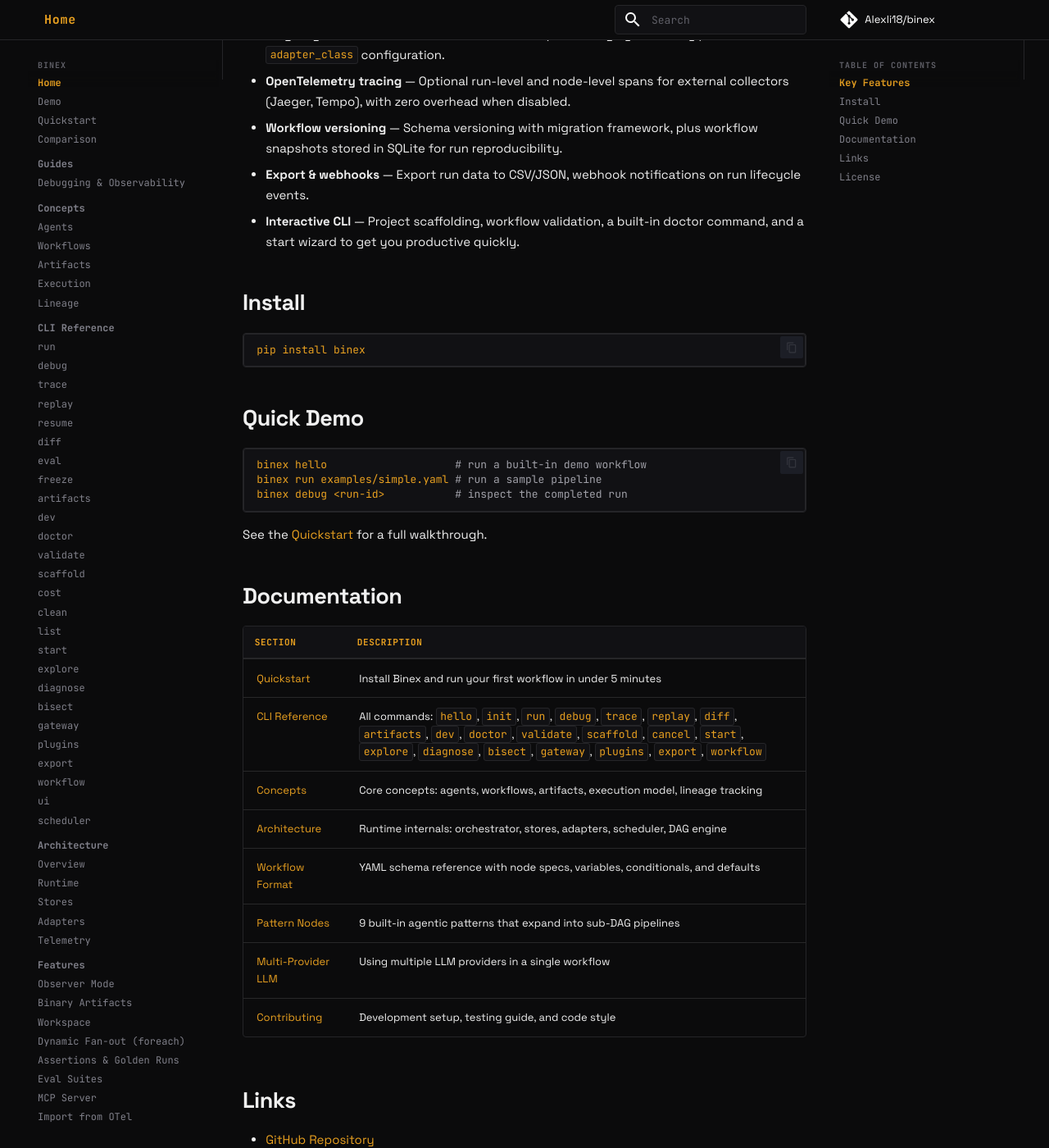
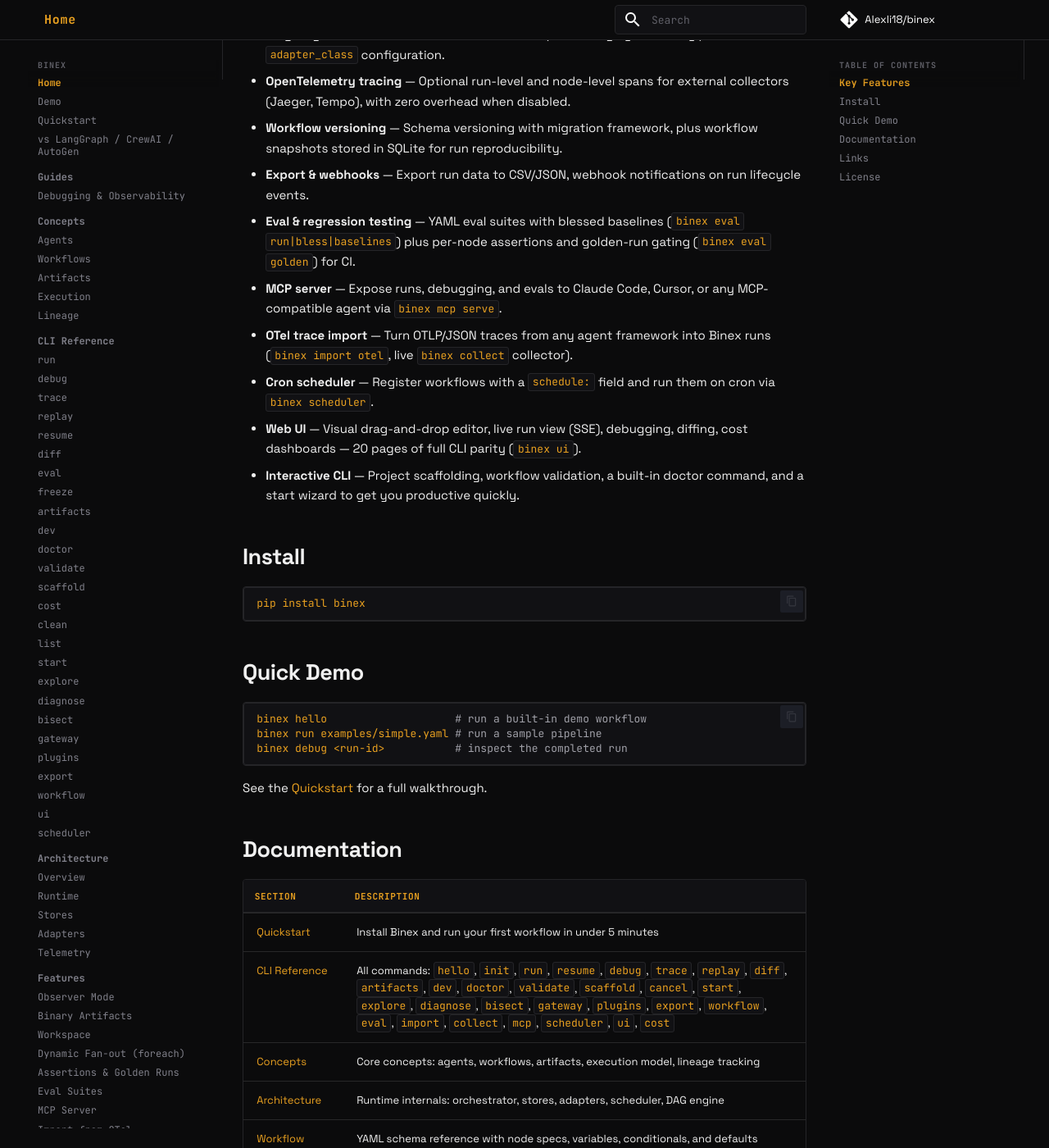
Before and after one commit to Alexli18/binex, an MkDocs documentation site: the page built from docs/index.md, in a window 1280 px wide and 1400 px high, scrolled down 1071 px. Shown: the whole window at 82% size. Built offline with MkDocs 1.6.1 and Material for MkDocs 9.7.7, drawn with Linux system fonts in a browser that asks for light colours; comment, search, counter and statistics services are not loaded.

Commit message:
docs: fresh-eyes pass — stale counts, nav clarity, missing features
- README: '19 Pages' -> 20 (EvalPage), Eval row in the pages table
- docs/index.md: six missing capabilities added to Key Features (eval,
  MCP server, OTel import, scheduler, Web UI) and CLI list completed
  (resume/eval/import/collect/mcp/scheduler/ui/cost)
- comparison.md vs comparisons.md: indistinguishable nav titles renamed
  ('vs LangGraph / CrewAI / AutoGen' vs 'vs LangSmith / Langfuse / n8n')
  + cross-links at the top of each
- pyproject.toml: declare mkdocs-glightbox (used by docs.yml and
  mkdocs.yml but undeclared — installed != declared)

mkdocs build --strict passes.

Co-Authored-By: Claude Fable 5 <noreply@anthropic.com>

```diff
--- a/docs/index.md
+++ b/docs/index.md
@@ -21,6 +21,11 @@ Binex orchestrates multi-agent workflows defined in YAML. It executes DAG-based
 - **OpenTelemetry tracing** — Optional run-level and node-level spans for external collectors (Jaeger, Tempo), with zero overhead when disabled.
 - **Workflow versioning** — Schema versioning with migration framework, plus workflow snapshots stored in SQLite for run reproducibility.
 - **Export & webhooks** — Export run data to CSV/JSON, webhook notifications on run lifecycle events.
+- **Eval & regression testing** — YAML eval suites with blessed baselines (`binex eval run|bless|baselines`) plus per-node assertions and golden-run gating (`binex eval golden`) for CI.
+- **MCP server** — Expose runs, debugging, and evals to Claude Code, Cursor, or any MCP-compatible agent via `binex mcp serve`.
+- **OTel trace import** — Turn OTLP/JSON traces from any agent framework into Binex runs (`binex import otel`, live `binex collect` collector).
+- **Cron scheduler** — Register workflows with a `schedule:` field and run them on cron via `binex scheduler`.
+- **Web UI** — Visual drag-and-drop editor, live run view (SSE), debugging, diffing, cost dashboards — 20 pages of full CLI parity (`binex ui`).
 - **Interactive CLI** — Project scaffolding, workflow validation, a built-in doctor command, and a start wizard to get you productive quickly.
 
 ## Install
@@ -44,7 +49,7 @@ See the [Quickstart](quickstart.md) for a full walkthrough.
 | Section | Description |
 |---------|-------------|
 | [Quickstart](quickstart.md) | Install Binex and run your first workflow in under 5 minutes |
-| [CLI Reference](cli/run.md) | All commands: `hello`, `init`, `run`, `debug`, `trace`, `replay`, `diff`, `artifacts`, `dev`, `doctor`, `validate`, `scaffold`, `cancel`, `start`, `explore`, `diagnose`, `bisect`, `gateway`, `plugins`, `export`, `workflow` |
+| [CLI Reference](cli/run.md) | All commands: `hello`, `init`, `run`, `resume`, `debug`, `trace`, `replay`, `diff`, `artifacts`, `dev`, `doctor`, `validate`, `scaffold`, `cancel`, `start`, `explore`, `diagnose`, `bisect`, `gateway`, `plugins`, `export`, `workflow`, `eval`, `import`, `collect`, `mcp`, `scheduler`, `ui`, `cost` |
 | [Concepts](concepts/agents.md) | Core concepts: agents, workflows, artifacts, execution model, lineage tracking |
 | [Architecture](architecture/overview.md) | Runtime internals: orchestrator, stores, adapters, scheduler, DAG engine |
 | [Workflow Format](workflows/format.md) | YAML schema reference with node specs, variables, conditionals, and defaults |
--- a/mkdocs.yml
+++ b/mkdocs.yml
@@ -42,7 +42,7 @@ nav:
   - Home: index.md
   - Demo: demo.md
   - Quickstart: quickstart.md
-  - Comparison: comparison.md
+  - vs LangGraph / CrewAI / AutoGen: comparison.md
   - Guides:
     - Debugging & Observability: guides/debugging.md
   - Concepts:
@@ -95,7 +95,7 @@ nav:
     - Import from OTel: import.md
     - Tools & MCP: features/tools-mcp.md
     - CAO Adapter: features/cao-adapter.md
-    - Comparisons: comparisons.md
+    - vs LangSmith / Langfuse / n8n: comparisons.md
   - Workflows:
     - Format: workflows/format.md
     - Examples: workflows/examples.md
--- a/pyproject.toml
+++ b/pyproject.toml
@@ -55,6 +55,7 @@ dev = [
     "ruff",
     "mypy",
     "mkdocs-material",
+    "mkdocs-glightbox",
     "pytest-playwright",
     "pytest-xdist",
     "respx",
```
Also changed, not shown: README.md (+2 -2 lines), docs/comparison.md (+3 -0 lines), docs/comparisons.md (+3 -0 lines).
